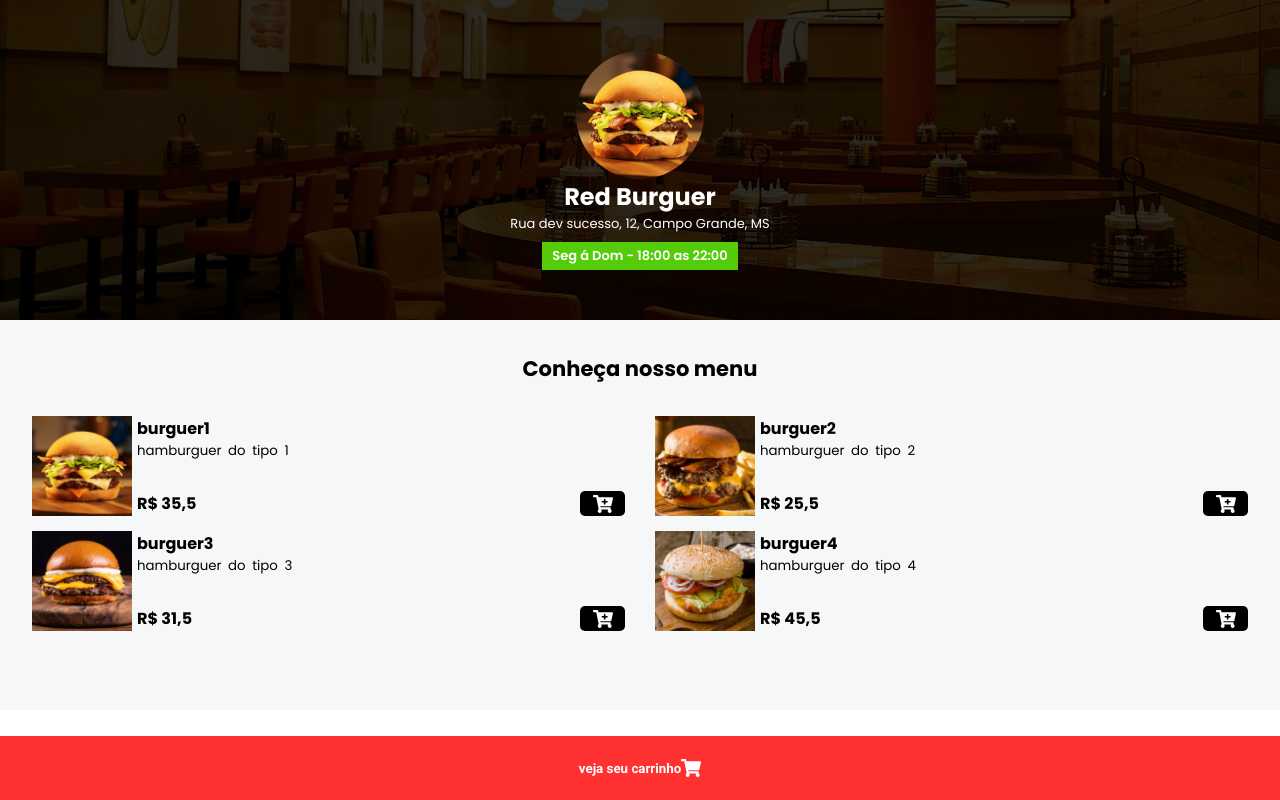
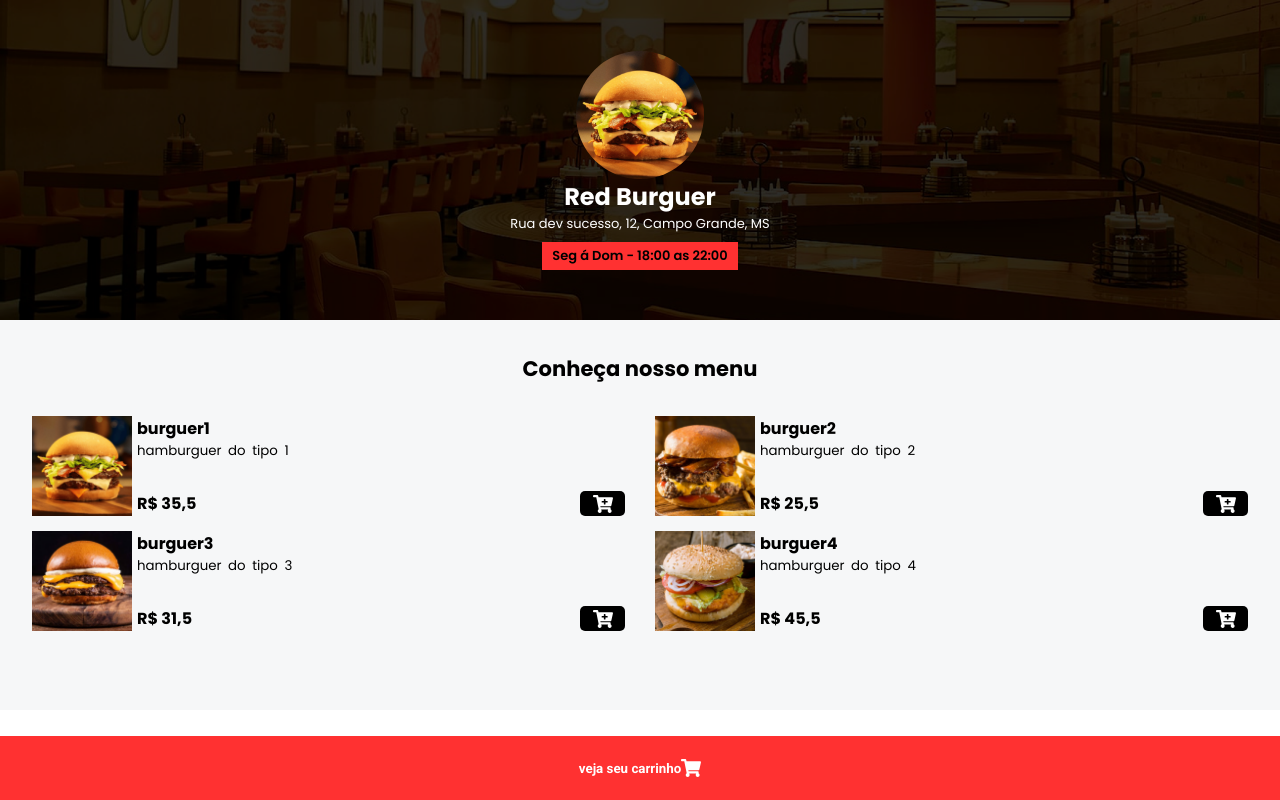
Before and after one commit to LucianoSilva-Dev/cardapio_hamburgueria, a React (Create React App) app in the folder projeto/: page / in a window 1280 px wide. Built offline with nearby package versions, Linux system fonts and the light colour scheme.

Commit message:
Adicionado lógica para verificar se o restaurante está aberto/fechado e pequeno fix no css

```diff
--- a/projeto/src/components/Header.js
+++ b/projeto/src/components/Header.js
@@ -1,12 +1,28 @@
 import Styles from './Header.module.css'
+import React from 'react'
+function Header(){
+    //começa fechado
+    let [isOpen, SetIsOpen] = React.useState({backgroundColor: "#ff3131", color: "black"})
 
-function Header(){
+    function VerifyRestaurantOpen(){
+        const hour = new Date().getHours()
+        if (hour >= 18 && hour < 22){
+            SetIsOpen({backgroundColor: "#54CC0A", color: "white"})
+        }
+    }
+
+    React.useEffect(() => {
+        VerifyRestaurantOpen(); // Chama a função para verificar o horário de funcionamento
+      }, []); // [] == executa a função apenas um vez no inicio do app
+              // nada == executa sempre que algo mudar
+              // [item1, item2] == executa sempre que um dos itens mudar
+
     return(
         <header className={Styles.header}>
             <img className={Styles.logo} src="./assets/hamb-1.png" alt="" />
             <h1 className={Styles.title}>Red Burguer</h1>
             <p className={Styles.end}>Rua dev sucesso, 12, Campo Grande, MS</p>
-            <div className={Styles.div}>Seg á Dom - 18:00 as 22:00</div>
+            <div style={isOpen} className={Styles.div}>Seg á Dom - 18:00 as 22:00</div>
         </header>
     )
 }
--- a/projeto/src/components/Header.module.css
+++ b/projeto/src/components/Header.module.css
@@ -11,8 +11,6 @@
 }
 
 .div{
-    color: white;
-    background-color: #54CC0A;
     width: max-content;
     padding: 4px 10px;
     font-size: small;
```
